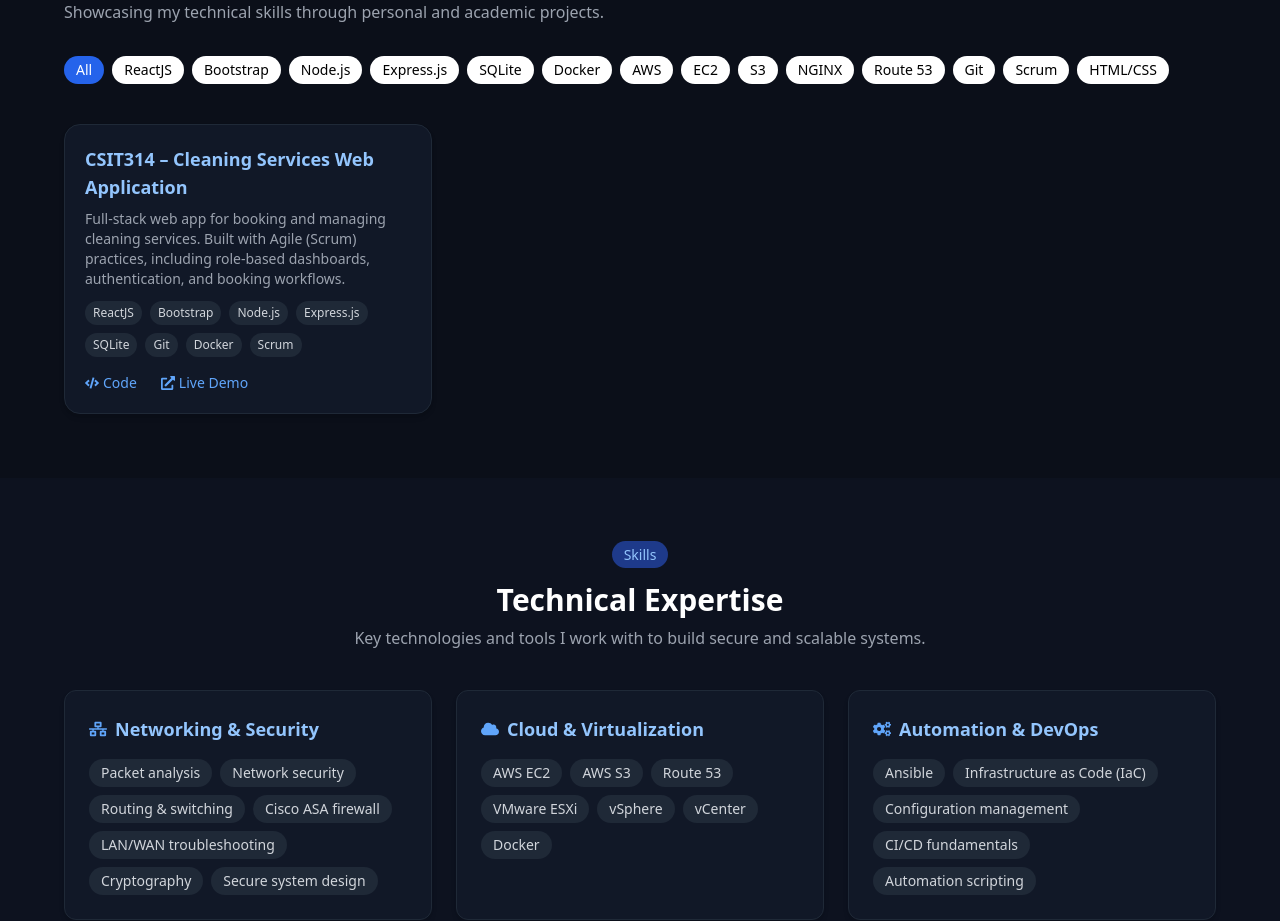
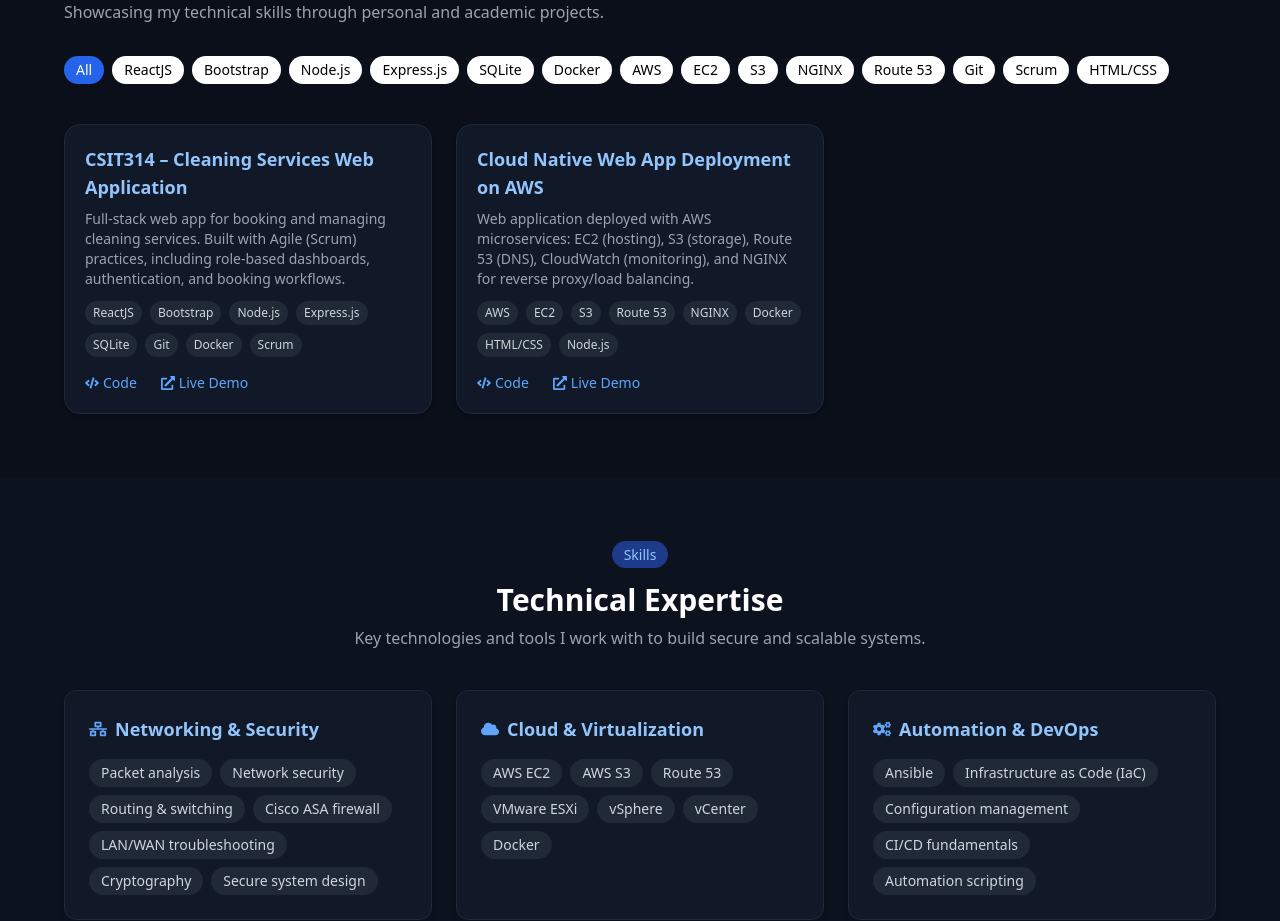
Before and after one commit to nicholas0901-stack/portfolio, a React (Create React App) app: page / in a window 1280 px wide. Shown: the part 3800-4721 px from the top of the page. Built offline with nearby package versions, Linux system fonts and the light colour scheme; the HTML template or start-up script is replaced by a standard one.

Commit message:
Add new project: Cloud Native Web App Deployment on AWS

```diff
--- a/src/components/Projects.jsx
+++ b/src/components/Projects.jsx
@@ -18,6 +18,23 @@ const projects = [
     ],
     code: "https://github.com/nicholas0901-stack/CSIT314_cleaning-main/tree/main",
     demo: "https://csit314-cleaning-main.onrender.com",
+  },
+  {
+    title: "Cloud Native Web App Deployment on AWS",
+    description:
+      "Web application deployed with AWS microservices: EC2 (hosting), S3 (storage), Route 53 (DNS), CloudWatch (monitoring), and NGINX for reverse proxy/load balancing.",
+    tags: [
+      "AWS",
+      "EC2",
+      "S3",
+      "Route 53",
+      "NGINX",
+      "Docker",
+      "HTML/CSS",
+      "Node.js",
+    ],
+    code: "#",
+    demo: "http://54.160.151.72/",
   },
 ];
 
```
